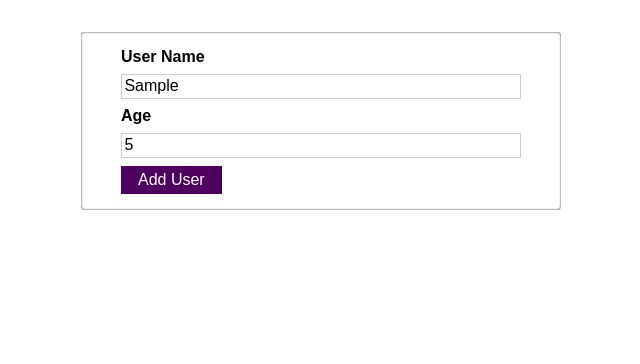
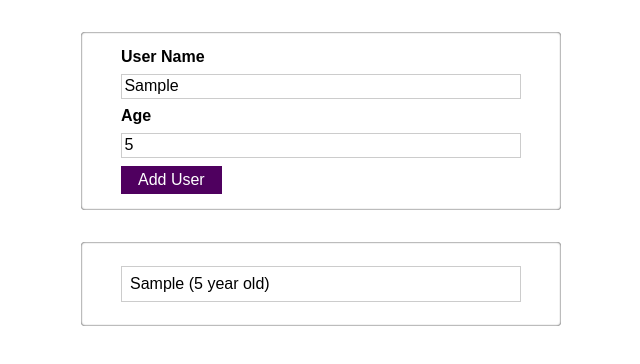
Before and after one commit to sjagmeet37/react-user-list, a React (Create React App) app: page / in a window 1280 px wide. Both pictures are taken after typing "Sample", "5" into the empty fields and a click on the button "Add User". Shown: the top 364 px of the page, without its empty margins (319-959 px from the left). Built offline with nearby package versions, Linux system fonts and the light colour scheme.

Commit message:
form state and list added

```diff
--- a/src/App.js
+++ b/src/App.js
@@ -1,12 +1,28 @@
-import React from 'react';
+import React, { useState } from 'react';
 import UserForm from './component/userform/UserForm';
+import UserList from './component/userlist/UserList';
 
 
 function App() {
+
+  const [userList, addUserToList] = useState([]);
+
+  const addUser = (user) => {
+      addUserToList( (prevState) => {
+        user['id'] = Math.random().toString();
+        prevState.push(user);
+        return [...prevState];
+      });
+
+      console.log(userList);
+  };
+
   return (
     <div>
-      <UserForm />
+      <UserForm addUser={addUser}/>
+      <UserList userList={userList} />
     </div>
+
   );
 }
 
--- a/src/component/userform/UserForm.js
+++ b/src/component/userform/UserForm.js
@@ -1,12 +1,36 @@
 
+import { useState } from 'react'
 import Card from './../card/Card.js'
 import styles from './UserForm.module.css'
 
+const defaultValues = {
+    name : '',
+    age : ''
+}
+
 function UserForm(props) {
+
+    const [userData, setUserData] = useState(defaultValues);
+
 
     const onSubmitHandler = (event) => {
         event.preventDefault();
-    }
+
+        props.addUser(userData);
+
+
+
+
+    };
+
+    const formCHangeHandler = (field, value) => {
+        setUserData(prevState => {
+            return {
+                ...prevState,
+                [field] : value
+            }
+        });
+    };
 
 
     return (
@@ -14,12 +38,12 @@ function UserForm(props) {
         <form onSubmit={onSubmitHandler} className={styles.input}>
             <div>
             <label>User Name</label>
-            <input type="text"></input>
+            <input value={userData.name} onChange={(event) => formCHangeHandler('name', event.target.value)} type="text"></input>
             </div>
 
             <div>
             <label>Age</label>
-            <input type="number"></input>
+            <input value={userData.age} onChange={(event) => formCHangeHandler('age', event.target.value)} type="number"></input>
 
             </div>
 
--- a/src/component/userform/UserForm.module.css
+++ b/src/component/userform/UserForm.module.css
@@ -43,11 +43,3 @@
   .button:focus {
     outline: none;
   }
-
-  .form {
-    padding: 1rem;
-    max-width: 30rem;
-    margin: 2rem auto;
-    border-radius: 4px;
-    box-shadow: inset 0px 0px 2px 0px;
-  }
--- /dev/null
+++ b/src/component/userlist/UserList.js
@@ -0,0 +1,26 @@
+import Card from "../card/Card";
+import style from "./UserList.module.css";
+
+function UserList(props) {
+  props.userList.map((user) => {
+    return <li>user.name</li>;
+  });
+
+  return (
+    <Card>
+      <div className={style.users}>
+        <ul>
+          {props.userList.map((user) => {
+            return (
+              <li id={user.id}>
+                {user.name} ({user.age} year old)
+              </li>
+            );
+          })}
+        </ul>
+      </div>
+    </Card>
+  );
+}
+
+export default UserList;
--- /dev/null
+++ b/src/component/userlist/UserList.module.css
@@ -0,0 +1,17 @@
+
+.users {
+    margin: 2rem auto;
+    width: 90%;
+    max-width: 40rem;
+  }
+
+  .users ul {
+    list-style: none;
+    padding: 1rem;
+  }
+
+  .users li {
+    border: 1px solid #ccc;
+    margin: 0.5rem 0;
+    padding: 0.5rem;
+  }
```
